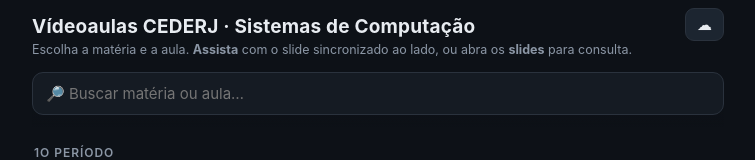
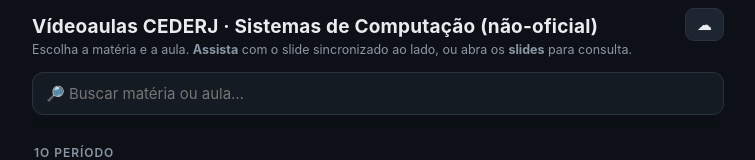
Before and after one commit to gbrParanhos/visualizador-videoaulas-cederj, a plain HTML site: page docs/index.html in a window 1280 px wide. Shown: the top 160 px of the page, without its empty margins (262-1017 px from the left). Drawn offline with Linux system fonts and the light colour scheme.

Commit message:
atualiza nome principal do sistema

```diff
--- a/docs/index.html
+++ b/docs/index.html
@@ -14,7 +14,7 @@
   <div id="catalog">
     <header class="top">
       <div class="titlebar">
-        <h1>Vídeoaulas CEDERJ · Sistemas de Computação</h1>
+        <h1>Vídeoaulas CEDERJ · Sistemas de Computação (não-oficial)</h1>
         <button id="syncBtn" title="Sincronizar progresso entre aparelhos" aria-label="Sincronizar"
           aria-expanded="false">☁</button>
       </div>
```
Also changed, not shown: 1 other file.
